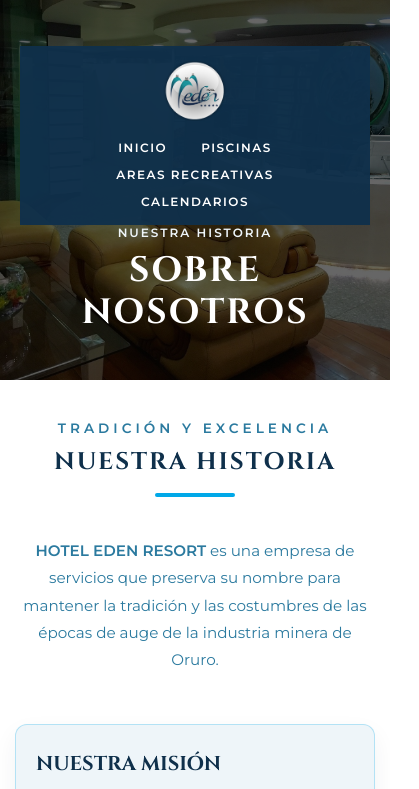
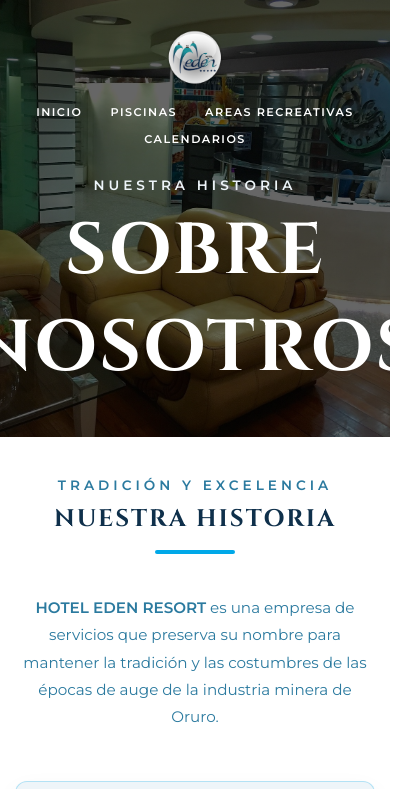
Before and after one commit to kahelami-cell/Proyecto-Eden, a plain HTML site: page SobreNosotros.html in a window 390 px wide. Shown: the top 789 px of the page, 419 px wide, since content can reach past the window. Drawn offline with Linux system fonts and the light colour scheme.

Commit message:
Update SobreNosotros.html

```diff
--- a/SobreNosotros.html
+++ b/SobreNosotros.html
@@ -308,45 +308,37 @@
             fill: currentColor;
         }
 
-        /* --- MEDIA QUERIES OPTIMIZADAS PARA CELULARES --- */
+        /* --- MEDIA QUERIES EXCLUSIVAS PARA CELULARES --- */
         @media (max-width: 768px) {
+            .hero {
+                height: auto;
+                min-height: auto;
+                padding: 30px 15px 40px 15px;
+                justify-content: flex-start;
+            }
+
             header {
                 position: relative;
                 flex-direction: column;
-                padding: 15px 20px;
-                background: rgba(15, 48, 75, 0.95);
+                padding: 0 0 15px 0;
+                background: transparent;
                 gap: 12px;
             }
 
             .logo img {
-                height: 60px;
+                height: 55px;
             }
 
             nav ul {
                 flex-wrap: wrap;
                 justify-content: center;
-                gap: 8px 12px;
+                gap: 8px 10px;
+                width: 100%;
             }
 
             nav ul li a {
-                font-size: 0.75rem;
-                padding: 6px 10px;
-            }
-
-            .hero {
-                height: auto;
-                min-height: 45vh;
-                padding: 40px 20px;
-            }
-
-            h1 {
-                font-size: 2.2rem;
-                line-height: 1.2;
-            }
-
-            .hero .subtitulo {
-                font-size: 0.75rem;
-                letter-spacing: 2px;
+                font-size: 0.7rem;
+                padding: 5px 8px;
             }
 
             .container {
@@ -367,7 +359,7 @@
             }
 
             .video-container {
-                max-width: 100%; /* Se adapta por completo a la pantalla del celular */
+                max-width: 100%;
             }
 
             .services-container {
@@ -414,7 +406,7 @@
                 <li><a href="Calendario.html">CALENDARIOS</a></li>
             </ul></nav>
         </header>
-        <p class="subtitulo">NUESTRA HISTORIA</p>
+        <p class="subtitulo" style="margin-top: 15px;">NUESTRA HISTORIA</p>
         <h1>SOBRE NOSOTROS</h1>
     </div>
 
@@ -444,8 +436,9 @@
         <!-- RECUADRO DE VIDEO VERTICAL CON BORDES ESTILIZADOS -->
         <div class="video-section-wrapper">
             <div class="video-container">
-                <video controls poster="hotel.jpg">
-                    <source src="HotelEden.mp4" type="video/mp4">
+                <video controls poster="recepcion.jpg">
+                    <source src="video-hotel.mp4" type="video/mp4">
+                    Tu navegador no soporta la reproducción de videos.
                 </video>
             </div>
         </div>
```
